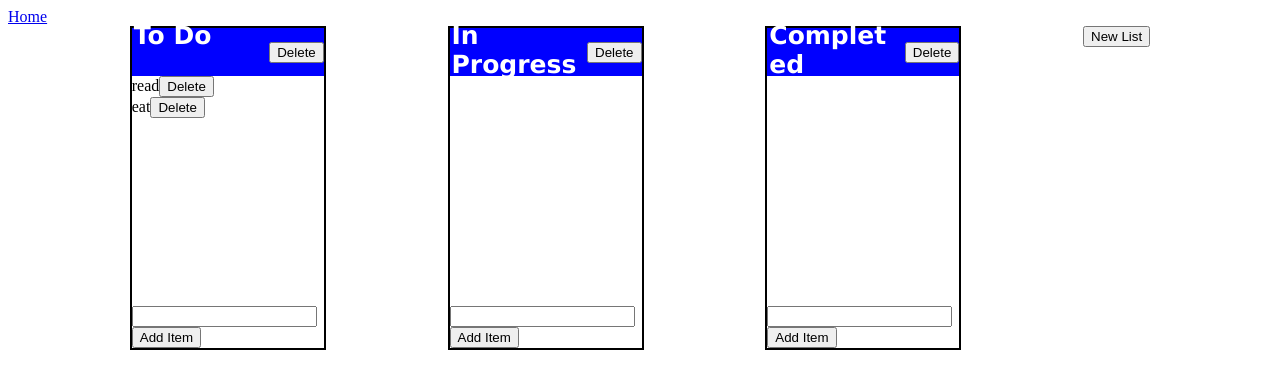
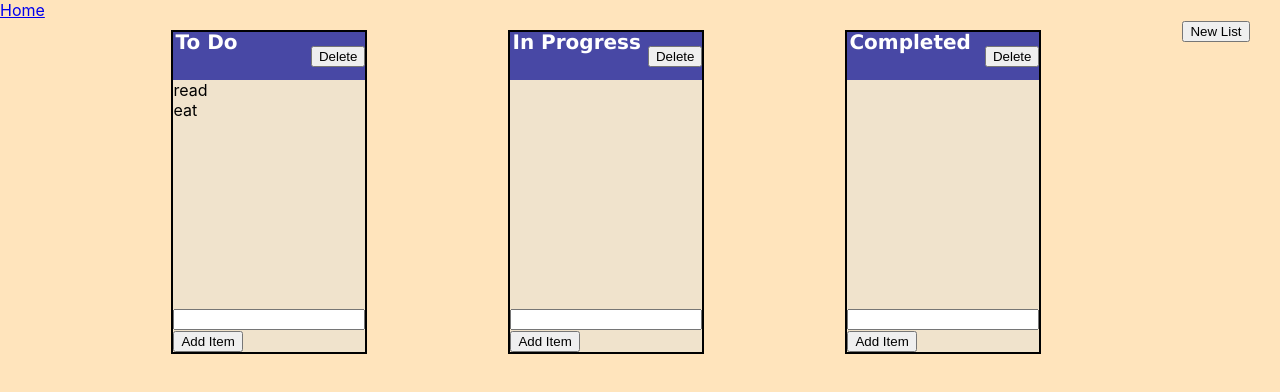
Before and after one commit to ccrutcher/kanban, a React (Create React App) app in the folder kanban-front/: page /demo in a window 1280 px wide. Shown: the top 392 px of the page. Built offline with nearby package versions, Linux system fonts and the light colour scheme.

Commit message:
Basic styling improvements

```diff
--- /dev/null
+++ b/kanban-front/src/App.css
@@ -0,0 +1,5 @@
+#App {
+    height: 100%;
+    min-height: 100vh;
+    background-color: rgb(255, 228, 188);
+}
--- a/kanban-front/src/App.js
+++ b/kanban-front/src/App.js
@@ -1,10 +1,10 @@
 import React from 'react'
+import './App.css'
 
 import {
   BrowserRouter as Router,
   Switch,
-  Route,
-  Link
+  Route
 } from "react-router-dom";
 
 import Landing from './Components/Landing'
@@ -13,7 +13,7 @@ import Demo from './Components/Demo'
 export default function App() {
   return (
     <Router>
-      <div>
+      <div id="App">
         {/* A <Switch> looks through its children <Route>s and
             renders the first one that matches the current URL. */}
         <Switch>
--- a/kanban-front/src/Components/Board.css
+++ b/kanban-front/src/Components/Board.css
@@ -5,41 +5,8 @@
 }
 
 #lists {
-    width: 100%;
+    width: 90%;
     display: flex;
+    flex-wrap: wrap;
     justify-content: space-evenly;
 }
-
-.list {
-    width: 15vw;
-    height: 40vh;
-    border: 2px solid black;
-    display: flex;
-    flex-direction: column;
-}
-
-.list-title-container {
-    height: 15%;
-    width: 100%;
-    background-color: blue;
-    display: flex;
-    justify-content: center;
-    align-items: center;
-}
-
-.title-input {
-    width: 100%;
-    resize: none;
-    box-sizing: border-box;
-    border: none;
-    background-color: transparent;
-    font-family: 'Lucida Sans', 'Lucida Sans Regular', 'Lucida Grande', 'Lucida Sans Unicode', Geneva, Verdana, sans-serif;
-    color: white;
-    font-size: 25px;
-    font-weight: bold;
-    word-wrap:break-word;
-}
-
-.add-content-container{
-    margin-top: auto;
-}
--- a/kanban-front/src/Components/Board.js
+++ b/kanban-front/src/Components/Board.js
@@ -1,4 +1,4 @@
-import React, {useState, useEffect} from 'react'
+import React, {useState} from 'react'
 
 import './Board.css'
 
@@ -49,9 +49,9 @@ export default function Board() {
                 {lists.map((list, index) => {
                     return <List key={index} index={index} title={list.title} content={list.content} changeTitle={changeTitle} addItem={addItem} deleteList={deleteList} />
                 })}
-                <div id="new-list-container">
-                    <button onClick={() => generateNewList()}>New List</button>
-                </div>
+            </div>
+            <div id="new-list-container">
+                <button onClick={() => generateNewList()}>New List</button>
             </div>
         </div>
     )
--- /dev/null
+++ b/kanban-front/src/Components/Card.js
@@ -0,0 +1,9 @@
+import React from 'react'
+
+export default function Card({item}) {
+    return (
+        <div>
+            {item}
+        </div>
+    )
+}
--- /dev/null
+++ b/kanban-front/src/Components/List.css
@@ -0,0 +1,44 @@
+.list {
+    width: 15vw;
+    height: 40vh;
+    border: 2px solid black;
+    display: flex;
+    flex-direction: column;
+    background-color: rgb(240, 227, 204);
+    margin-top: 10px;
+    margin-bottom: 10px;
+}
+
+.list-title-container {
+    height: 15%;
+    width: 100%;
+    background-color: rgb(72, 72, 165);
+    display: flex;
+    justify-content: center;
+    align-items: center;
+}
+
+.title-input {
+    height: 100%;
+    width: 100%;
+    resize: none;
+    box-sizing: border-box;
+    border: none;
+    background-color: transparent;
+    font-family: 'Lucida Sans', 'Lucida Sans Regular', 'Lucida Grande', 'Lucida Sans Unicode', Geneva, Verdana, sans-serif;
+    color: white;
+    font-size: 20px;
+    font-weight: bold;
+    word-wrap:break-word;
+}
+
+.add-content-container {
+    margin-top: auto;
+}
+
+.add-content-input {
+    width: 100%;
+    box-sizing: border-box; /* add this */
+        -webkit-box-sizing: border-box;
+        -moz-box-sizing: border-box;
+}
--- a/kanban-front/src/Components/List.js
+++ b/kanban-front/src/Components/List.js
@@ -1,4 +1,8 @@
 import React, {useState} from 'react'
+
+import './List.css'
+
+import Card from './Card'
 
 export default function List({index, title, content, changeTitle, addItem, deleteList}) {
     const [newItem, setNewItem] = useState('')
@@ -27,16 +31,13 @@ export default function List({index, title, content, changeTitle, addItem, delet
 
                 <div className="list-item-container">
                     {content.map((item, index) => {
-                        return <div key={index}>
-                            {item}
-                            <button>Delete</button>
-                        </div>
+                        return <Card key={index} item={item} />
                     })}
                 </div>
 
                 <div className="add-content-container">
                     <form>
-                        <input type="text" autoComplete="off" value={newItem} onChange={e => itemToAdd(e.target.value)} />
+                        <input type="text" className="add-content-input" autoComplete="off" value={newItem} onChange={e => itemToAdd(e.target.value)} />
                         <button type="submit" onClick={e =>
                             {
                                 e.preventDefault()
--- a/kanban-front/src/index.js
+++ b/kanban-front/src/index.js
@@ -1,6 +1,7 @@
 import React from 'react';
 import ReactDOM from 'react-dom';
 import App from './App';
+import './index.css'
 
 ReactDOM.render(
   <React.StrictMode>
```
Also changed, not shown: kanban-front/src/Components/Card.css (added).
